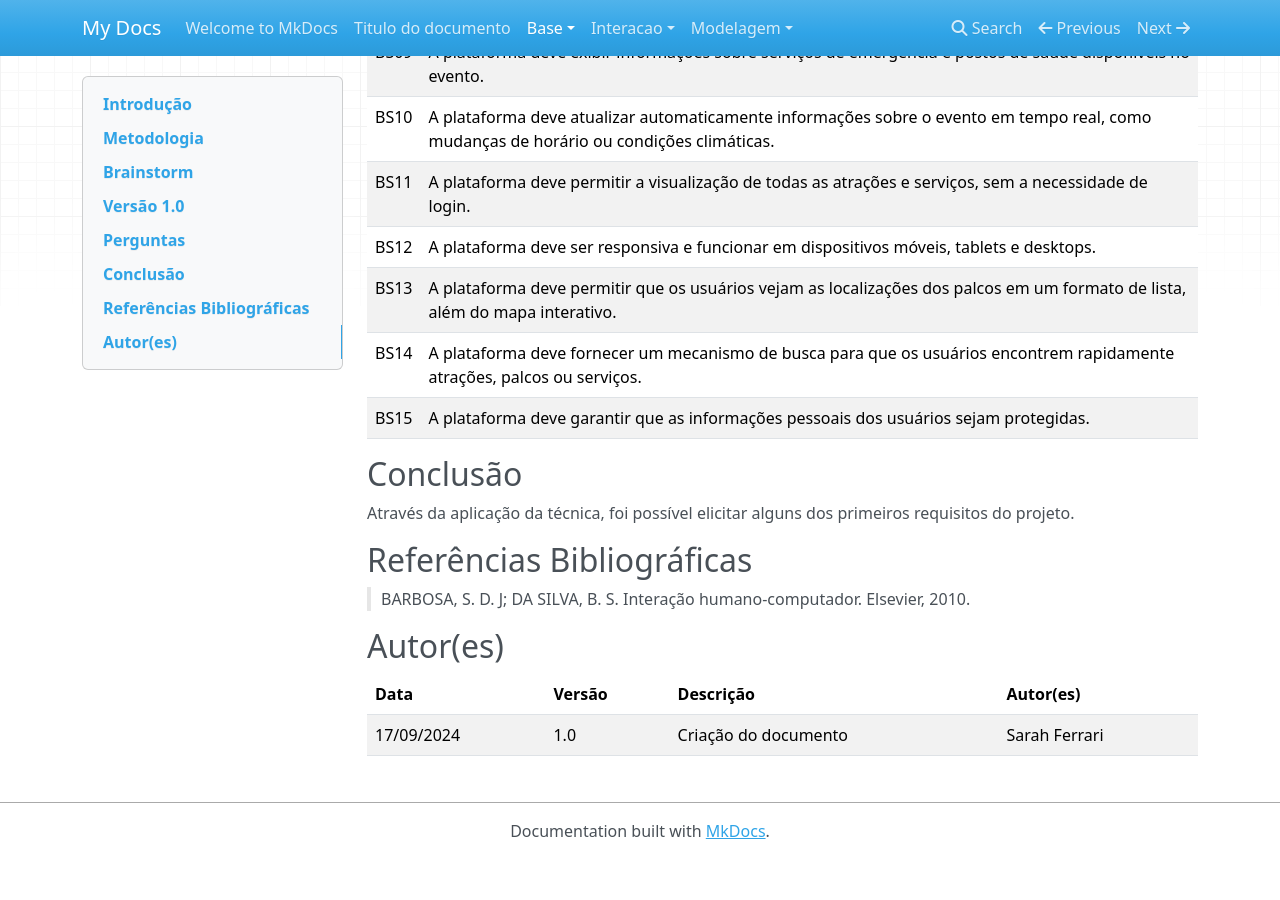
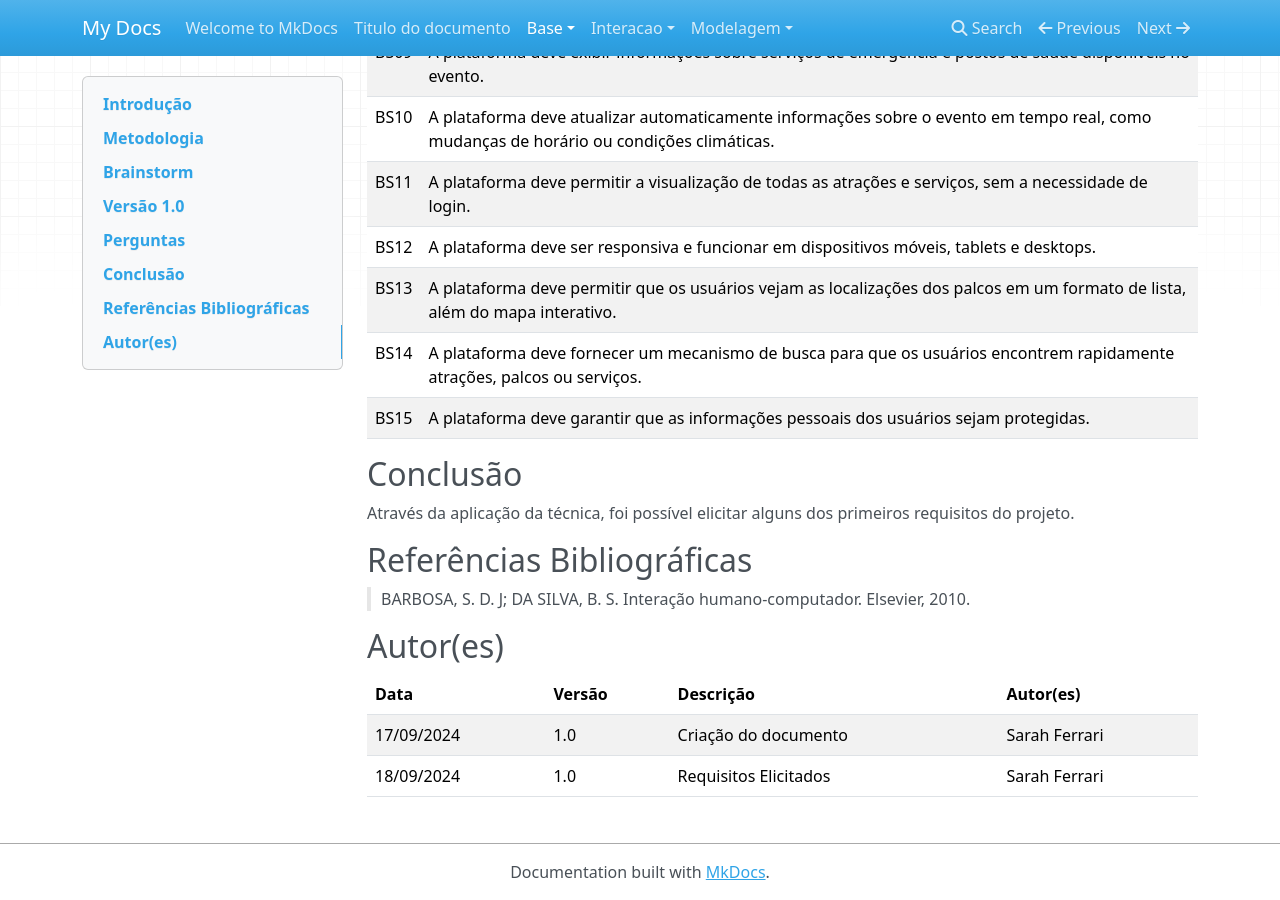
Before and after one commit to Projetos-de-Extensao/PFE_24.2_8001_II_RaveBreaking, an MkDocs documentation site: the page built from docs/base/Brainstorm.md, in a window 1280 px wide and 900 px high, scrolled down 2622 px. Built offline with MkDocs 1.6.1, drawn with Linux system fonts in a browser that asks for light colours; nearby versions of some CDN libraries; before the commit the page ends 3481 px from its top, so only the background shows below that.

Commit message:
Update Brainstorm.md

```diff
--- a/docs/base/Brainstorm.md
+++ b/docs/base/Brainstorm.md
@@ -129,3 +129,4 @@ Através da aplicação da técnica, foi possível elicitar alguns dos primeiros
 | Data | Versão | Descrição | Autor(es) |
 | -- | -- | -- | -- |
 | 17/09/2024 | 1.0 | Criação do documento | Sarah Ferrari |
+| 18/09/2024 | 1.0 | Requisitos Elicitados | Sarah Ferrari |
```
